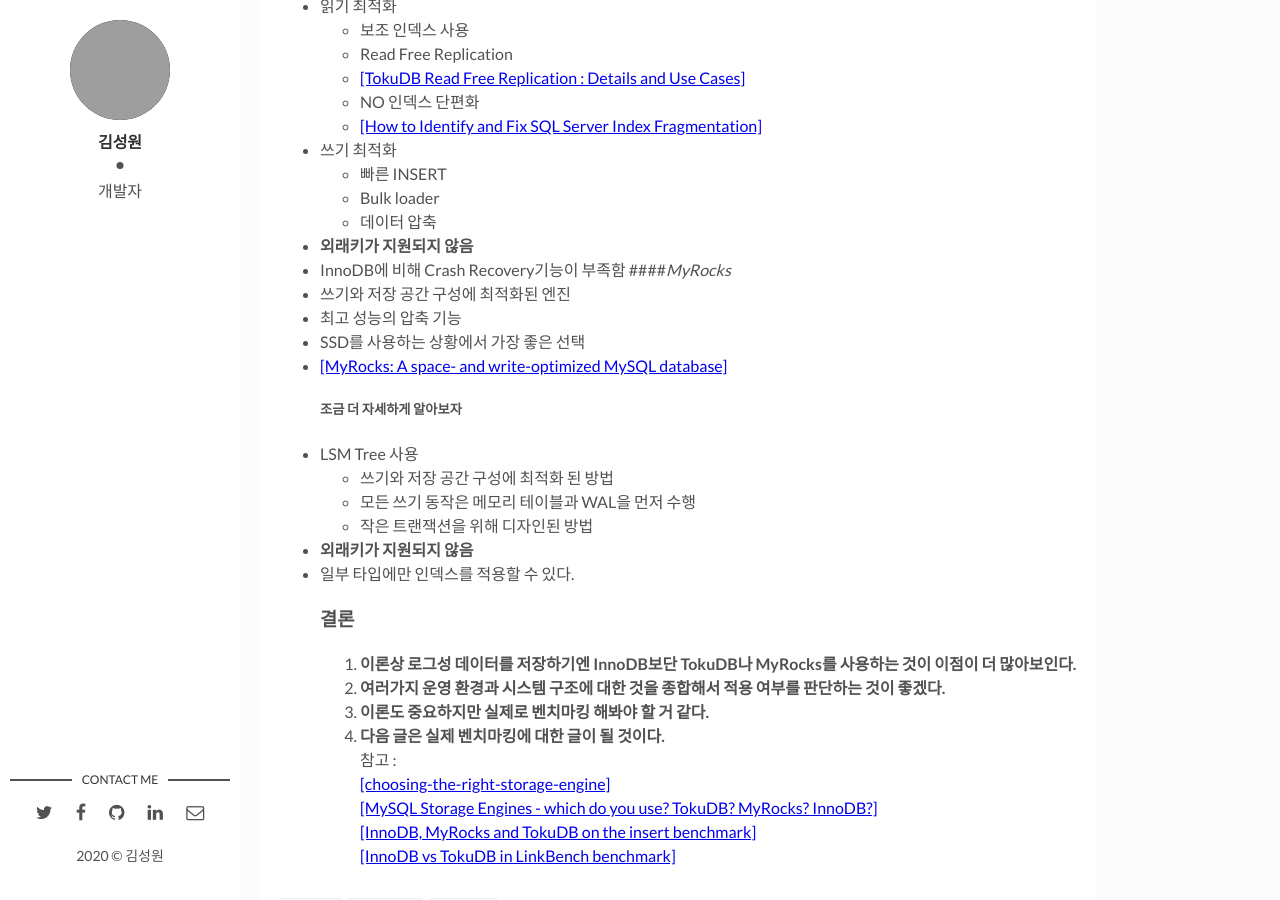
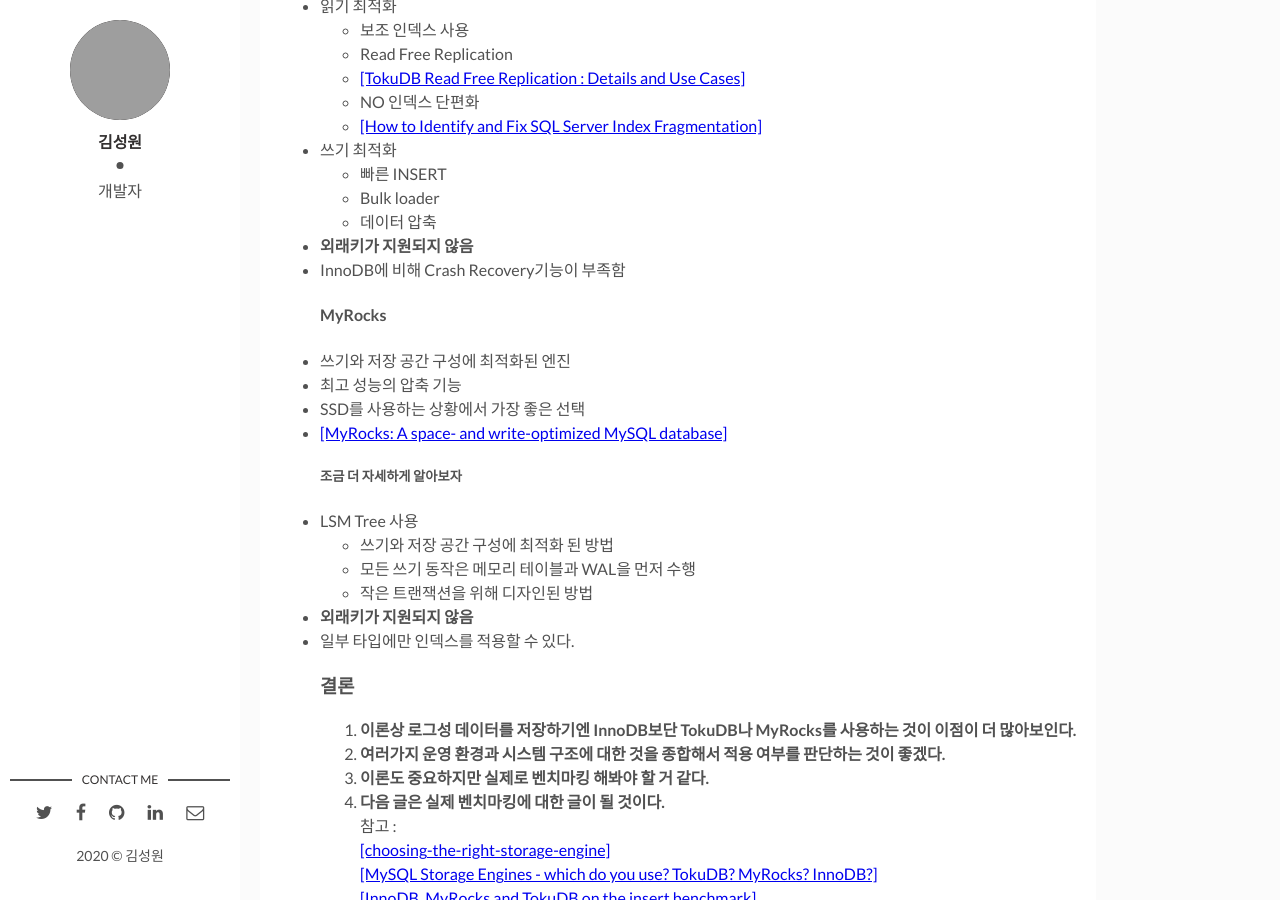
Before and after one commit to sungwonkim-dev/sungwonkim-dev.github.io, a Jekyll site: the page built from _posts/2020-01-23-innodb-myrocks-tokudb.markdown, in a window 1280 px wide and 900 px high, scrolled down 1602 px. Built offline with Jekyll 4.4.1, drawn with Linux system fonts in a browser that asks for light colours; comment, search, counter and statistics services are not loaded; grey boxes are pictures that could not be loaded.

```diff
--- a/_posts/2020-01-23-innodb-myrocks-tokudb.markdown
+++ b/_posts/2020-01-23-innodb-myrocks-tokudb.markdown
@@ -47,12 +47,12 @@ tags: [database, maria db, MySQL] # add tag
   - automatic crash recovery
 
 **아래부턴 각 엔진별 비교이기 때문에 사용되는 강조 표현에는 `각 엔진에 비해`가 있다고 생각해주세요.**
-#### _InnoDB_
+#### InnoDB
   - 만능이다
     - 어느 상황에나 성능 이슈에 크게 신경쓰지 않아도 된다.
   - MySQL 5.5.5 버젼부턴 기본 엔진으로 사용된다.
     - 만능이라는 얘기
-#### _TokuDB_
+#### TokuDB
   - 쓰기 작업에 최적화된 엔진
   - 꽤 괜찮은 성능의 압축 기능
   - 빅데이터를 다루는 상황에서는 가장 좋은 선택
@@ -69,7 +69,7 @@ tags: [database, maria db, MySQL] # add tag
     - 데이터 압축
   - **외래키가 지원되지 않음**
   - InnoDB에 비해 Crash Recovery기능이 부족함
-####_MyRocks_
+#### MyRocks
   - 쓰기와 저장 공간 구성에 최적화된 엔진
   - 최고 성능의 압축 기능
   - SSD를 사용하는 상황에서 가장 좋은 선택
```
